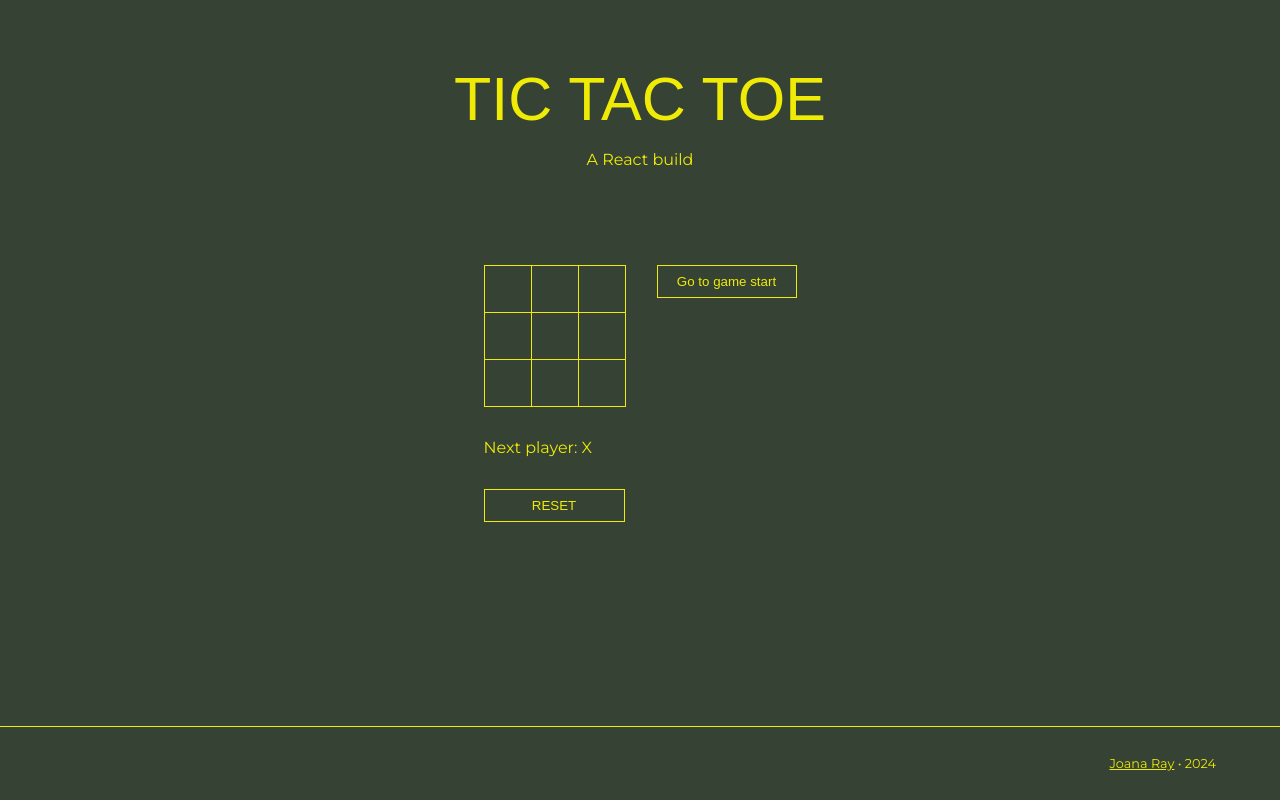
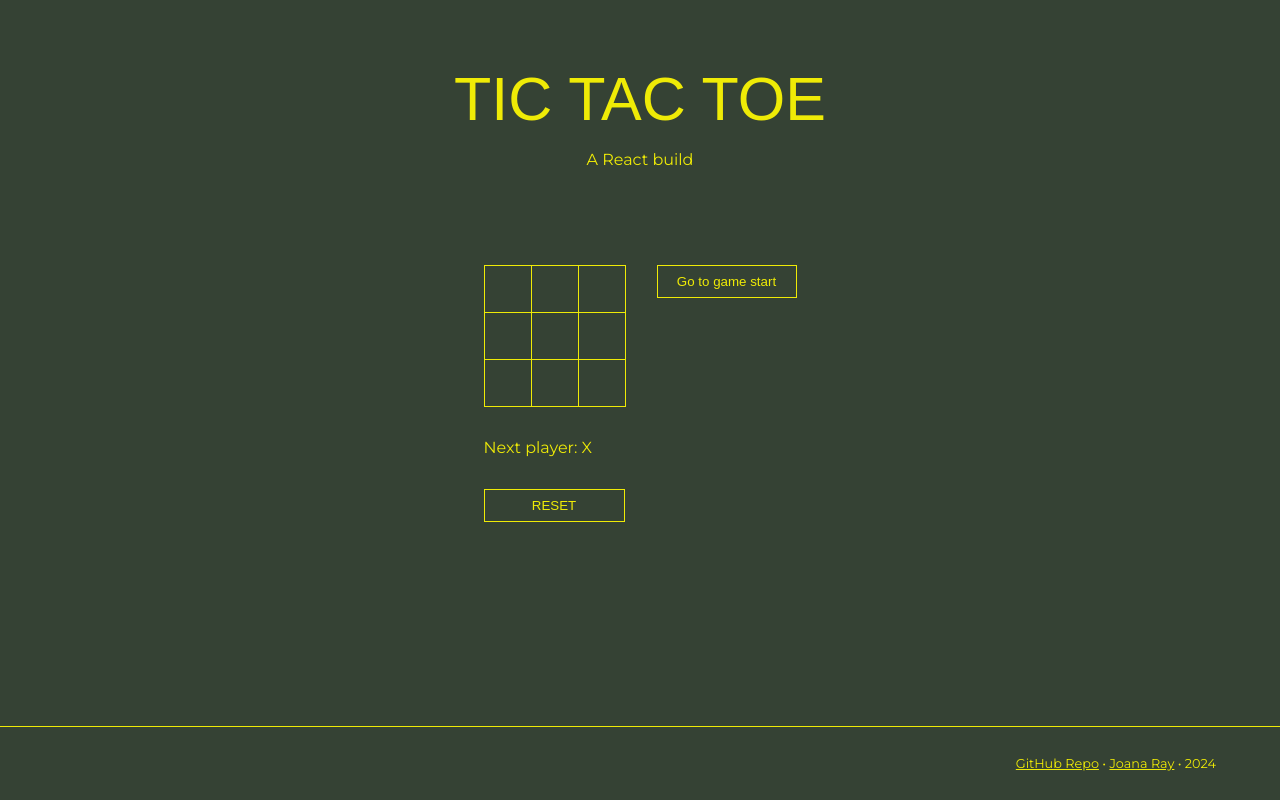
Before and after one commit to joanaray/react-tic_tac_toe, a React (Create React App) app: page / in a window 1280 px wide. Built offline with nearby package versions, Linux system fonts and the light colour scheme; a web font is replaced by a local one.

Commit message:
Open Graph props and repo link on the footer

```diff
--- a/public/index.html
+++ b/public/index.html
@@ -4,6 +4,7 @@
     <meta charset="UTF-8" />
     <meta name="viewport" content="width=device-width, initial-scale=1.0" />
     <title>Tic Tac Toe - Joana's first React Tutorial</title>
+    <meta property="og:type" content="website" />
     <meta
       property="og:title"
       content="Tic Tac Toe - Joana's first React Tutorial"
@@ -14,8 +15,8 @@
     />
     <meta property="og:url" content="http://joana.cc/sandbox/react-tic-tac-toe/" />
     <meta
+      property="og:image"
       name="image"
-      property="og:image"
       content="http://joana.cc/sandbox/react-tic-tac-toe/tictactoe-thumb.jpg"
     />
     <!-- Twitter open-graph tags -->
--- a/src/Footer.js
+++ b/src/Footer.js
@@ -2,7 +2,7 @@ const Footer = () => {
   return (
     <>
       <footer>
-        <p className="small"><a href="http://www.joana.cc">Joana Ray</a> &bull; 2024</p>
+        <p className="small"><a href="https://github.com/joanaray/react-tic_tac_toe">GitHub Repo</a> &bull; <a href="http://www.joana.cc">Joana Ray</a> &bull; 2024</p>
       </footer>
     </>
   );
```
